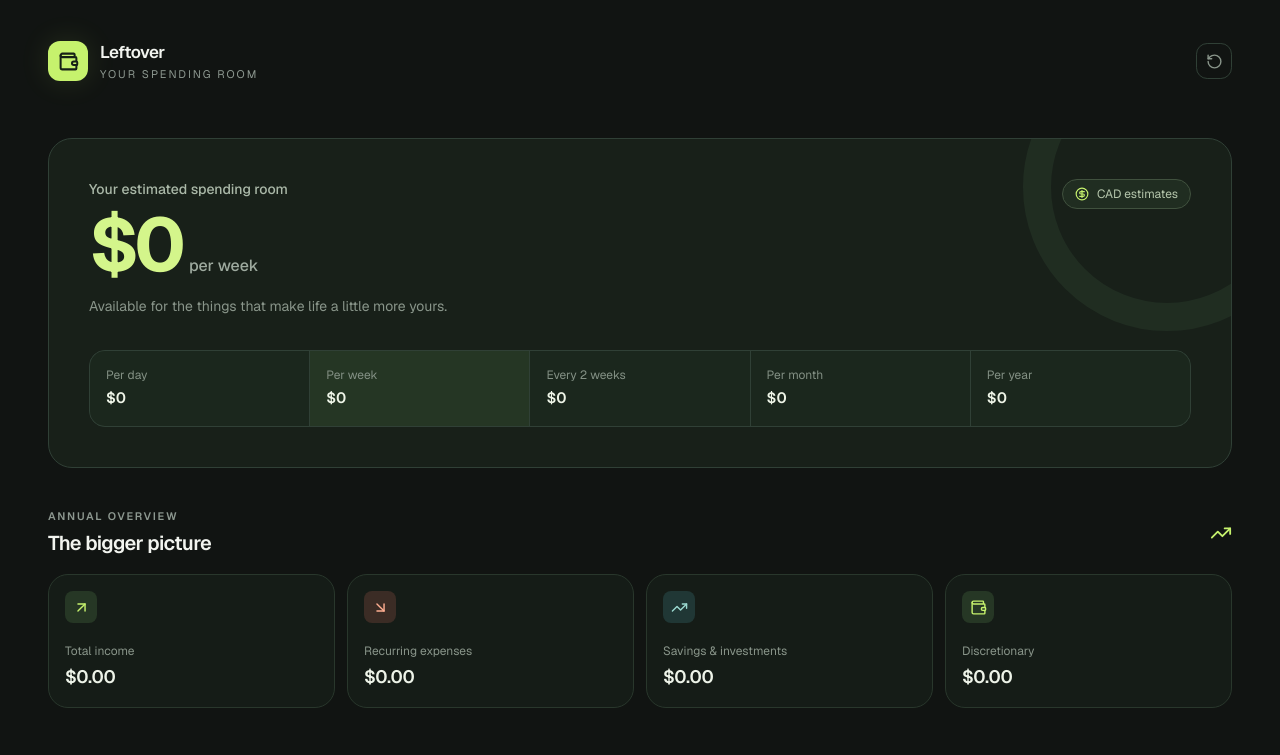
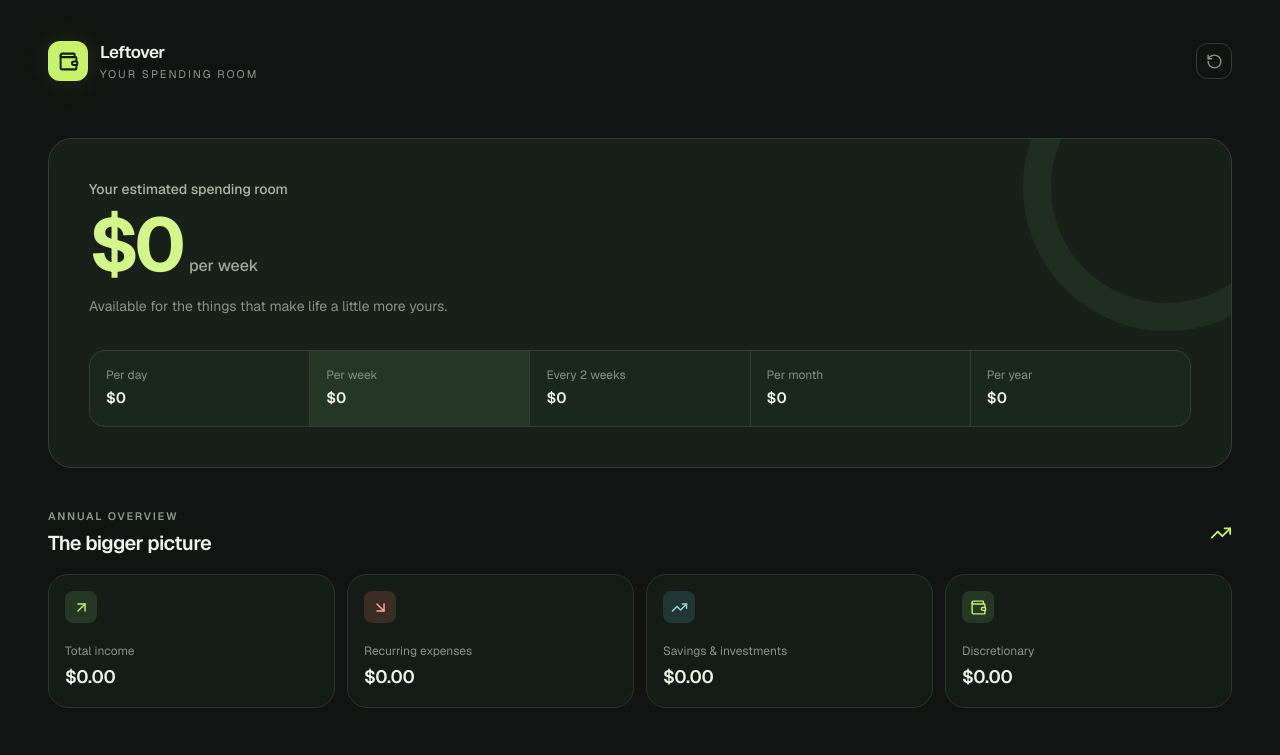
Before and after one commit to evanckennedy/leftover, a Next.js app: page / in a window 1280 px wide. Shown: the top 755 px of the page. Built offline with nearby package versions, Linux system fonts and the light colour scheme.

Commit message:
remove unused CircleDollarSign component from Home

```diff
--- a/app/page.tsx
+++ b/app/page.tsx
@@ -6,7 +6,6 @@ import {
   ArrowUpRight,
   Check,
   ChevronDown,
-  CircleDollarSign,
   Pencil,
   Plus,
   RotateCcw,
@@ -247,10 +246,6 @@ export default function Home() {
                     ? "Your recurring commitments are above your income."
                     : "Available for the things that make life a little more yours."}
                 </p>
-              </div>
-              <div className="flex items-center gap-2 rounded-full border border-[#40513e] bg-[#202d21] px-3 py-1.5 text-xs text-[#b6c7ad]">
-                <CircleDollarSign size={14} className="text-[#c6f26d]" /> CAD
-                estimates
               </div>
             </div>
             <div className="grid grid-cols-2 gap-px overflow-hidden rounded-2xl border border-[#304036] bg-[#304036] sm:grid-cols-5">
```
